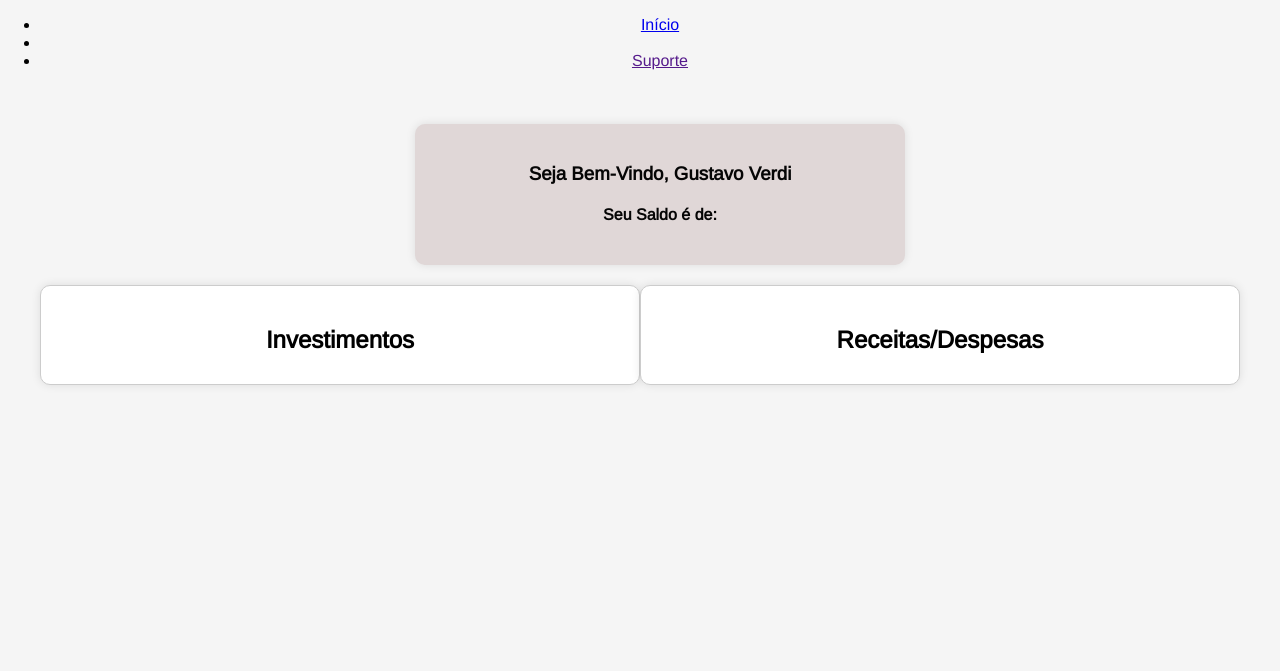
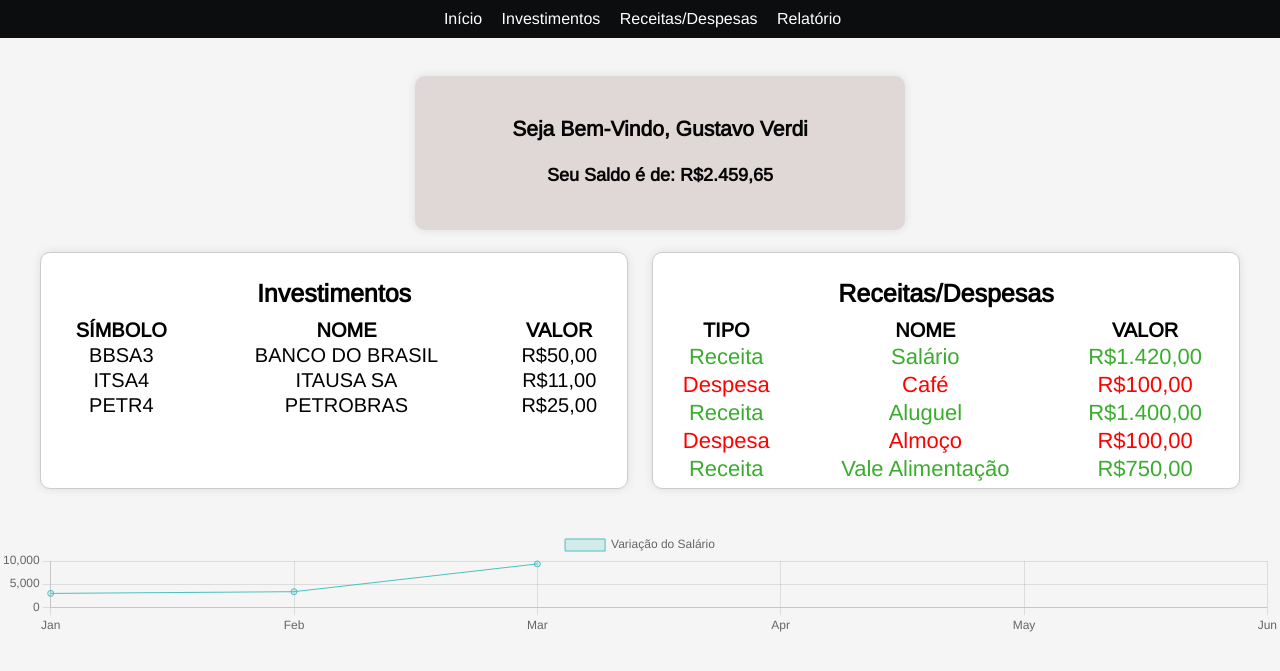
Before and after one commit to GustavoVerdi/Finance, a PHP site: page / in a window 1280 px wide. Shown: the top 671 px of the page. Run offline with PHP 8.4, Linux system fonts and the light colour scheme.

Commit message:
att 11/01/2024

```diff
--- a/index.html
+++ b/index.html
@@ -6,18 +6,17 @@
     <title>Vrd Finance</title>
     <link rel="stylesheet" type="text/css" href="style.css">
     <script type="text/javascript" src="script.js"></script>
+    <script src="https://cdn.jsdelivr.net/npm/chart.js"></script>
     </head>
-    <div class="loader"></div>
         <nav class="cabecalho_menu" style="width:100%;">
-        <ul class="ulcabecalho" colspan="3">
+            <ul class="ulcabecalho">
             <li><a class="cabecalho_menu_item" href="index.html">Início</a></li>
-            <li><a class="cabecalho_menu_item" href=""></a></li>
-            <li><a class="cabecalho_menu_item" href="">Suporte</a></li>
+            <li><a class="cabecalho_menu_item" href="">Investimentos</a></li>
+            <li><a class="cabecalho_menu_item" href="">Receitas/Despesas</a></li>
+            <li><a class="cabecalho_menu_item" href="">Relatório</a></li>
             </ul>
             </nav>
-    </div>
         <br>
-
     </header>
         <body>
             <div class="container">
@@ -25,26 +24,120 @@
                     <!-- Seção de informações da conta -->
                     <div class="myaccount">
                         <h3>Seja Bem-Vindo, Gustavo Verdi</h3>
-                    <h4>Seu Saldo é de:</h4>
+                        <h4>Seu Saldo é de: R$2.459,65</h4>
                         <!-- VALORIZAÇÃO/DESVALORIZAÇÃO -->
                     </div>
                 </div>
+        <table>
+            <tr>
+                <th>
 
+                </th>
+            </tr>
+        </table>
                 <div class="transactions">
                     <!--Investimentos -->
                     <div class="investments">
                         <h2>Investimentos</h2>
                         <!-- FINANÇAS-->
+                    <table class="tabelainvestimentos">
+                            <tr>
+                                <th>SÍMBOLO</th>
+                                <th>NOME</th>
+                                <th>VALOR</th>
+                            </tr>
+                            <tr>
+                                <td>BBSA3</td>
+                                <td>BANCO DO BRASIL</td>
+                                <td>R$50,00</td>
+                            </tr>
+                            <tr>
+                                <td>ITSA4</td>
+                                <td>ITAUSA SA</td>
+                                <td>R$11,00</td>
+                            </tr>
+                            <tr>
+                                <td>PETR4</td>
+                                <td>PETROBRAS</tdh>
+                                <td>R$25,00</td>
+                            </tr>
+                    </table>
+
                     </div>
 
                     <!-- Seção de Receitas/Despesas da conta -->
                     <div class="income-expenses">
                         <h2>Receitas/Despesas</h2>
+                        <table>
+                        <tr>
+                            <th>TIPO</th>
+                            <th>NOME</th>
+                            <th>VALOR</th>
+                        </tr>
+                        <tr class="tipreceita">
+                            <td >Receita</td>
+                            <td>Salário</td>
+                            <td>R$1.420,00</td>
+                        </tr>
+                        <tr class="tipdespesa">
+                            <td>Despesa</td>
+                            <td>Café</td>
+                            <td>R$100,00</td>
+                        </tr>
+                        <tr class="tipreceita">
+                            <td>Receita</td>
+                            <td>Aluguel</td>
+                            <td>R$1.400,00</td>
+                        <tr class="tipdespesa">
+                            <td>Despesa</td>
+                            <td>Almoço</td>
+                            <td>R$100,00</td>
+                        </tr>
+                        <tr class="tipreceita">
+                            <td>Receita</td>
+                            <td>Vale Alimentação</td>
+                            <td>R$750,00</td>
+                        </tr>
+
+                    </table>
                         <!--receitas/despesas -->
                     </div>
                 </div>
             </div>
+            <canvas id="myChart" width="auto" height="25px"></canvas>
+            <script>
+                var ctx = document.getElementById('myChart').getContext('2d');
+
+                // Dados iniciais
+                var salario = 3000;
+                var meses = ['Jan', 'Feb', 'Mar', 'Apr', 'May', 'Jun'];
+                var despesas = [-300, -1599, -199];
+                var receitas = [670, 7599];
+
+                // Calcular variação do salário ao longo do tempo
+                var variacaoSalario = [salario];
+                for (var i = 0; i < meses.length; i++) {
+                    salario = salario + receitas[i] + despesas[i];
+                    variacaoSalario.push(salario);
+                }
+
+                var myChart = new Chart(ctx, {
+                    type: 'line',
+                    data: {
+                        labels: meses,
+                        datasets: [{
+                            label: 'Variação do Salário',
+                            data: variacaoSalario,
+                            backgroundColor: 'rgba(75, 192, 192, 0.2)',
+                            borderColor: 'rgba(75, 192, 192, 1)',
+                            borderWidth: 1,
+                            fill: false
+                        }]
+                    },
+                    options: {
+                        scales: { y: { beginAtZero: true } }
+                    }
+                });
+            </script>
         </body>
-
-
 </html>
--- a/style.css
+++ b/style.css
@@ -30,6 +30,29 @@ body {
     font-family: 'Arimo', sans-serif;
     background-color: #f5f5f5;
 }
+.cabecalho_menu {
+    background-color: hsl(210, 8%, 5%);
+    color: white;
+    padding: 10px;
+    text-align: center;
+  }
+
+  .ulcabecalho {
+    list-style-type: none;
+    margin: 0;
+    padding: 0;
+    text-align: center;
+  }
+
+  .ulcabecalho li {
+    display: inline-block;
+    margin-right: 15px; /* ou o valor desejado para espaçamento entre os itens */
+  }
+
+  .cabecalho_menu_item {
+    text-decoration: none;
+    color: white;
+  }
 
 .container {
     max-width: 1200px;
@@ -53,6 +76,7 @@ body {
 }
 
 .myaccount {
+    font-size: 18PX;
     width: 100%;
     max-width: 450px;
     padding: 20px;
@@ -68,12 +92,43 @@ body {
     background-color: #fff;
     border: 1px solid #ccc;
     border-radius: 10px;
-    padding: 20px;
+    padding: 5px;
     box-shadow: 0 0 10px rgba(0, 0, 0, 0.1);
     margin-bottom: 20px;
+
 }
 
 .investments h2,
 .income-expenses h2 {
     margin-bottom: 10px;
+    font-size: 25px;
 }
+
+.valorrecdes
+.nomerecdes{
+    border-radius: 15px;
+    background-color: orange !important;
+
+}
+.tabelainvestimentos{
+    font-size: 20px;
+    margin-left: auto;
+    margin-right: auto;
+    font-size: 20px;
+}
+table {
+    border-collapse: collapse;
+    width: 100%;
+}
+
+.tipreceita{
+    color: rgb(58, 173, 46) !important;
+    font-size: 22px;
+}
+.tipdespesa{
+    color: red;
+    font-size: 22px;
+}
+TH{
+    font-size: 20px;
+}
```
Lines whose indentation alone changed are shown as unchanged.
